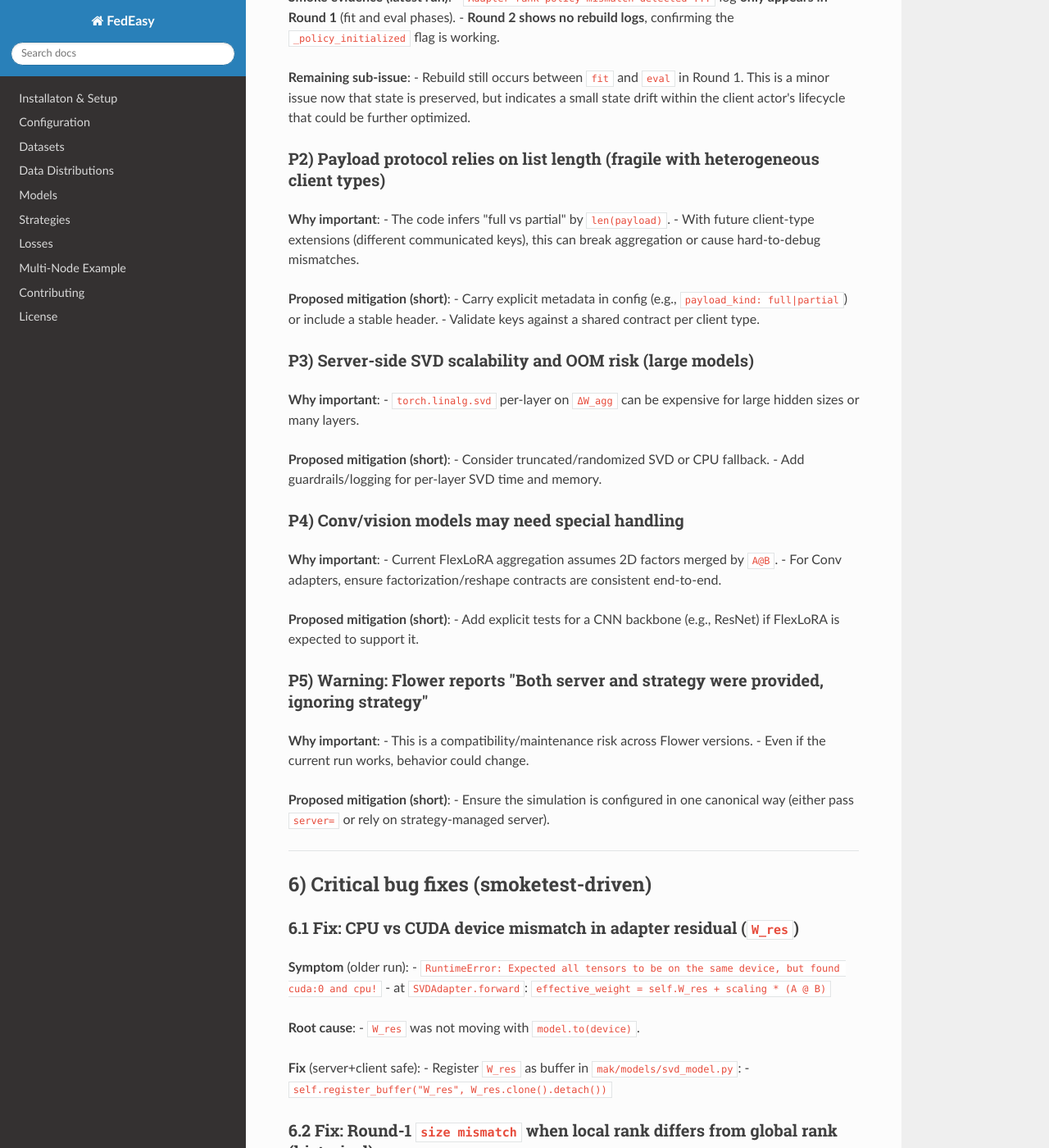
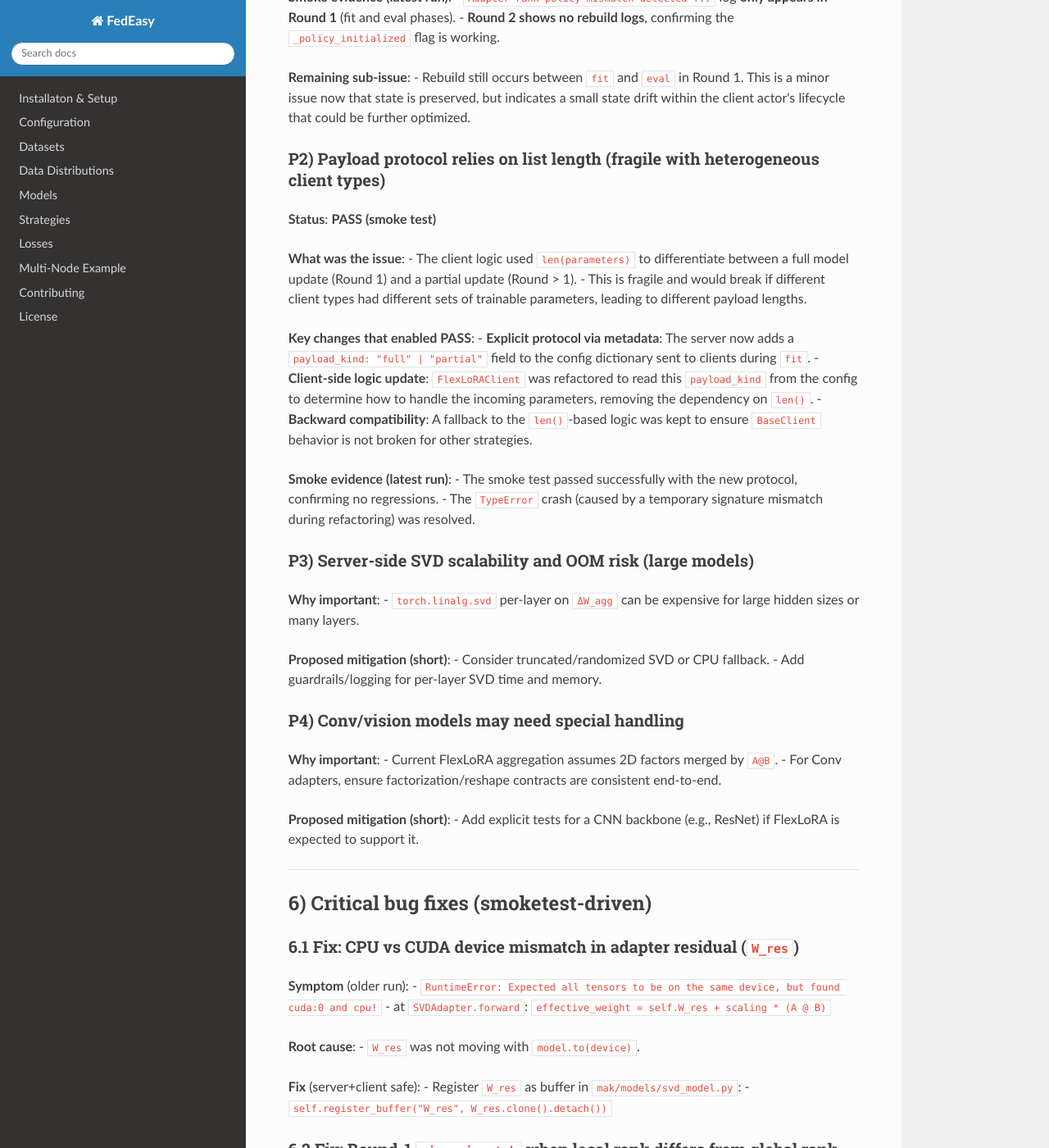
Before and after one commit to phamkhanhquan197/FedKLS, an MkDocs documentation site: the page built from docs/plan_sonvt8_ffa_flex_lora/Flex_LoRA_Implementation_Log.md, in a window 1280 px wide and 1400 px high, scrolled down 3549 px. Shown: the whole window at 82% size. Built offline with MkDocs 1.6.1, drawn with Linux system fonts in a browser that asks for light colours; nearby versions of some CDN libraries.

Commit message:
docs: remove P5 from FlexLoRA implementation log

```diff
--- a/docs/plan_sonvt8_ffa_flex_lora/Flex_LoRA_Implementation_Log.md
+++ b/docs/plan_sonvt8_ffa_flex_lora/Flex_LoRA_Implementation_Log.md
@@ -147,13 +147,20 @@ This section ranks the most important remaining issues ("issues" instead of "bug
 
 ### P2) Payload protocol relies on list length (fragile with heterogeneous client types)
 
-**Why important**:
-- The code infers "full vs partial" by `len(payload)`.
-- With future client-type extensions (different communicated keys), this can break aggregation or cause hard-to-debug mismatches.
+**Status**: **PASS (smoke test)**
 
-**Proposed mitigation (short)**:
-- Carry explicit metadata in config (e.g., `payload_kind: full|partial`) or include a stable header.
-- Validate keys against a shared contract per client type.
+**What was the issue**:
+- The client logic used `len(parameters)` to differentiate between a full model update (Round 1) and a partial update (Round > 1).
+- This is fragile and would break if different client types had different sets of trainable parameters, leading to different payload lengths.
+
+**Key changes that enabled PASS**:
+- **Explicit protocol via metadata**: The server now adds a `payload_kind: "full" | "partial"` field to the config dictionary sent to clients during `fit`.
+- **Client-side logic update**: `FlexLoRAClient` was refactored to read this `payload_kind` from the config to determine how to handle the incoming parameters, removing the dependency on `len()`.
+- **Backward compatibility**: A fallback to the `len()`-based logic was kept to ensure `BaseClient` behavior is not broken for other strategies.
+
+**Smoke evidence (latest run)**:
+- The smoke test passed successfully with the new protocol, confirming no regressions.
+- The `TypeError` crash (caused by a temporary signature mismatch during refactoring) was resolved.
 
 ### P3) Server-side SVD scalability and OOM risk (large models)
 
@@ -172,15 +179,6 @@ This section ranks the most important remaining issues ("issues" instead of "bug
 
 **Proposed mitigation (short)**:
 - Add explicit tests for a CNN backbone (e.g., ResNet) if FlexLoRA is expected to support it.
-
-### P5) Warning: Flower reports "Both server and strategy were provided, ignoring strategy"
-
-**Why important**:
-- This is a compatibility/maintenance risk across Flower versions.
-- Even if the current run works, behavior could change.
-
-**Proposed mitigation (short)**:
-- Ensure the simulation is configured in one canonical way (either pass `server=` or rely on strategy-managed server).
 
 ---
 
--- a/main.py
+++ b/main.py
@@ -243,6 +243,7 @@ def main():
 
     server = get_server(
         strategy=strategy,
+        server=server,
         client_manager=fl.server.client_manager.SimpleClientManager(),
         out_file_path=out_file_path,
         target_acc=config_sim["common"]["target_acc"],
```
Also changed, not shown: 1 other file.
